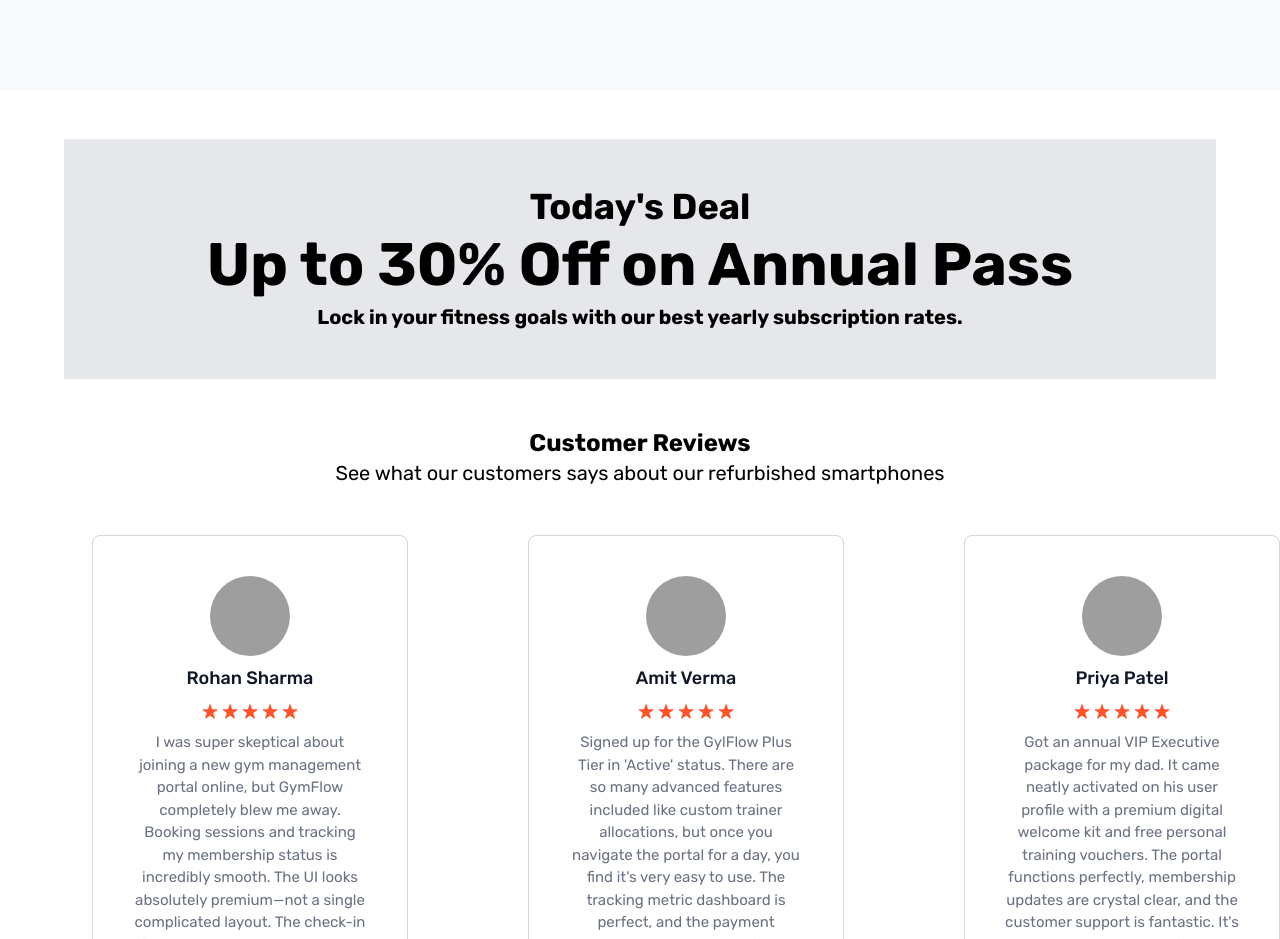
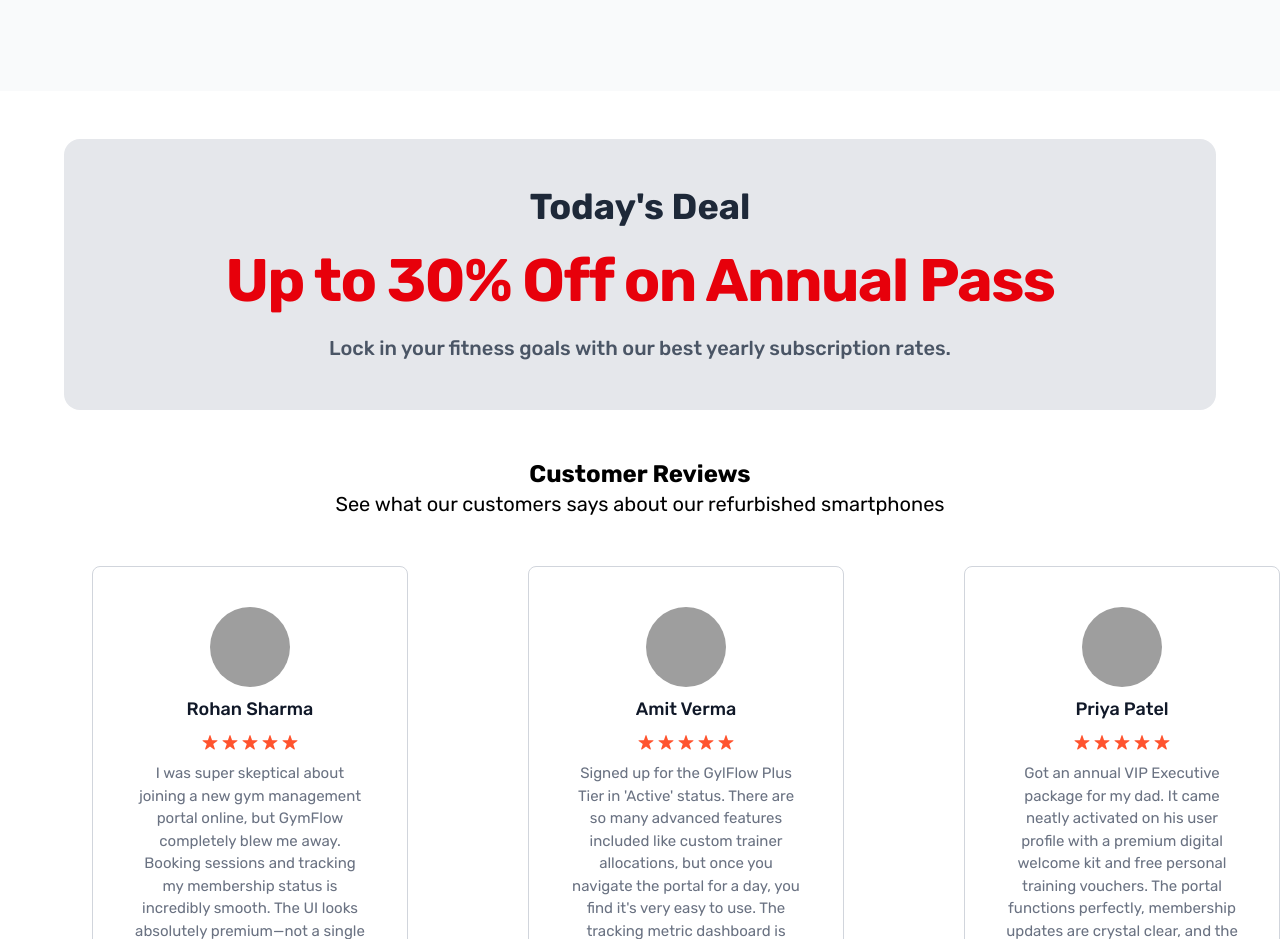
Before and after one commit to Amankumar270/GymFlow-MERN, a React (Vite) app in the folder frontend/: page / in a window 1280 px wide. Shown: the part 1360-2299 px from the top of the page. Built offline with nearby package versions, Linux system fonts and the light colour scheme; no server answers; grey boxes are pictures that could not be loaded; the HTML template or start-up script is replaced by a standard one.

Commit message:
Update: Deals component

```diff
--- a/frontend/src/components/Deals.jsx
+++ b/frontend/src/components/Deals.jsx
@@ -1,11 +1,26 @@
-function Deals (){
+function Deals () {
     return (
-        <div className="w-6xl mt-12 bg-gray-200 p-10 mx-auto text-center ">
-            <h2 className="font-bold text-4xl my-2">Today's Deal</h2>
-            <p className="font-bold text-6xl my-2">Up to 30% Off on Annual Pass</p>
-            <p className="font-bold text-xl my-2">Lock in your fitness goals with our best yearly subscription rates.</p>
+        /*
+          Change: Changed rigid w-6xl to max-w-6xl + w-11/12 so it shrinks elegantly.
+          Change: Scaled padding dynamically (p-6 on mobile, p-10 on larger screens).
+        */
+        <div className="max-w-6xl w-11/12 mt-12 bg-gray-200 p-6 md:p-10 mx-auto text-center rounded-2xl">
+            {/* Change: Set text base to 2xl/3xl scaling dynamically up to 4xl */}
+            <h2 className="font-bold text-2xl sm:text-3xl md:text-4xl my-2 text-gray-800">
+                Today's Deal
+            </h2>
+
+            {/* Change: Fixed text overflow by scaling from 3xl on mobile up to 6xl on desktop */}
+            <p className="font-bold text-3xl sm:text-4xl md:text-6xl my-4 text-red-600 tracking-tight leading-tight">
+                Up to 30% Off on Annual Pass
+            </p>
+
+            {/* Change: Scaled description text cleanly */}
+            <p className="font-medium text-base sm:text-lg md:text-xl my-2 text-gray-600 max-w-2xl mx-auto">
+                Lock in your fitness goals with our best yearly subscription rates.
+            </p>
         </div>
     )
 }
 
-export default Deals
+export default Deals;
```
